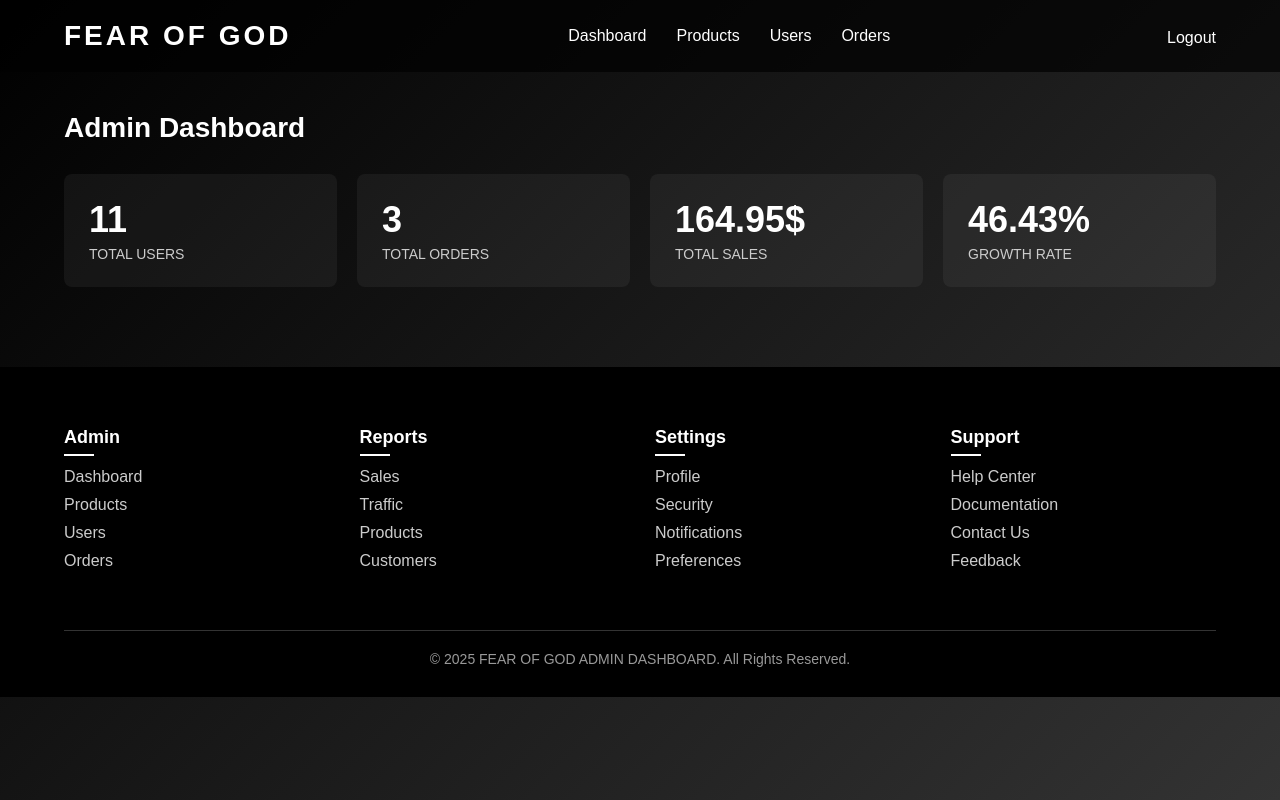
After one commit to WanFengyyds/FinalProject, a PHP site: page /dashboard.php in a window 1280 px wide. The commit adds this page. Run offline with PHP 8.4, Linux system fonts and the light colour scheme; a user stored in the database is signed in; data comes from the database, SQL or seed files in the repository.

Commit message:
Implemented Login, logout and administrator dashboard

```diff
--- /dev/null
+++ b/dashboard.css
@@ -0,0 +1,184 @@
+/* Dashboard Specific Styles */
+.dashboard {
+    padding: 40px 5%;
+}
+
+.dashboard-header {
+    display: flex;
+    justify-content: space-between;
+    align-items: center;
+    margin-bottom: 30px;
+}
+
+.dashboard-title {
+    font-size: 28px;
+    font-weight: 600;
+}
+
+.stats-grid {
+    display: grid;
+    grid-template-columns: repeat(auto-fit, minmax(250px, 1fr));
+    gap: 20px;
+    margin-bottom: 40px;
+}
+
+.stat-card {
+    background-color: rgba(255, 255, 255, 0.05);
+    padding: 25px;
+    border-radius: 8px;
+    transition: transform 0.3s ease;
+}
+
+.stat-card:hover {
+    transform: translateY(-5px);
+}
+
+.stat-value {
+    font-size: 36px;
+    font-weight: 700;
+    margin-bottom: 5px;
+}
+
+.stat-label {
+    font-size: 14px;
+    color: #cccccc;
+}
+
+.content-grid {
+    display: grid;
+    grid-template-columns: repeat(auto-fit, minmax(300px, 1fr));
+    gap: 20px;
+}
+
+.content-card {
+    background-color: rgba(255, 255, 255, 0.05);
+    padding: 25px;
+    border-radius: 8px;
+    margin-bottom: 30px;
+}
+
+.content-card h3 {
+    font-size: 18px;
+    margin-bottom: 20px;
+    padding-bottom: 10px;
+    border-bottom: 1px solid rgba(255, 255, 255, 0.1);
+}
+
+.menu-list {
+    list-style: none;
+}
+
+.menu-list li {
+    padding: 10px 0;
+    border-bottom: 1px solid rgba(255, 255, 255, 0.05);
+}
+
+.menu-list li:last-child {
+    border-bottom: none;
+}
+
+.menu-list a {
+    color: #ffffff;
+    text-decoration: none;
+    transition: color 0.3s ease;
+}
+
+.menu-list a:hover {
+    color: #cccccc;
+}
+
+.user-stats {
+    display: flex;
+    justify-content: space-between;
+    margin-bottom: 15px;
+}
+
+.user-stat {
+    text-align: center;
+}
+
+.user-stat-value {
+    font-size: 24px;
+    font-weight: 600;
+}
+
+.user-stat-label {
+    font-size: 12px;
+    color: #cccccc;
+}
+
+.satisfaction {
+    text-align: center;
+    margin: 20px 0;
+}
+
+.satisfaction-value {
+    font-size: 36px;
+    font-weight: 700;
+    color: #4CAF50;
+}
+
+.comparison {
+    display: flex;
+    justify-content: space-between;
+    font-size: 14px;
+    color: #cccccc;
+}
+
+.browser-stats li {
+    display: flex;
+    justify-content: space-between;
+    padding: 8px 0;
+}
+
+.traffic-stats {
+    margin-top: 20px;
+}
+
+.traffic-stat {
+    display: flex;
+    justify-content: space-between;
+    margin-bottom: 10px;
+}
+
+.traffic-percent {
+    font-weight: 600;
+}
+
+/* Admin-specific footer styles */
+footer .footer-column h4 {
+    color: #ffffff;
+}
+
+footer .footer-column a {
+    color: #cccccc;
+}
+
+footer .footer-column a:hover {
+    color: #ffffff;
+}
+
+/* Responsive adjustments */
+@media (max-width: 768px) {
+    .stats-grid {
+        grid-template-columns: 1fr 1fr;
+    }
+
+    .content-grid {
+        grid-template-columns: 1fr;
+    }
+}
+
+@media (max-width: 480px) {
+    .stats-grid {
+        grid-template-columns: 1fr;
+    }
+
+    .user-stats {
+        flex-direction: column;
+    }
+
+    .user-stat {
+        margin-bottom: 15px;
+    }
+}
--- /dev/null
+++ b/dashboard.php
@@ -0,0 +1,163 @@
+<?php
+session_start();
+
+// Check if user is logged in and is admin
+if (!isset($_SESSION['logged_in']) || $_SESSION['logged_in'] !== true || $_SESSION['role'] !== 'admin') {
+    header("Location: login.php");
+    exit;
+}else {
+    $mysqli = new mysqli('localhost', 'root', '', 'fearofgod');
+
+    if ($mysqli->connect_error) {
+        die("Connection failed: " . $mysqli->connect_error);
+    }
+    // Direct INSERT without hashing
+    $sql = "SELECT COUNT(*) AS user_count FROM users;";
+    $result = $mysqli->query($sql);
+    if ($result->num_rows > 0) {
+        $row = $result->fetch_assoc();
+        $user_count = $row['user_count'];
+    } else {
+        $user_count = 0;
+    }
+
+    $sql = "SELECT COUNT(*) AS order_count FROM orders;";
+
+    $result = $mysqli->query($sql);
+    if ($result->num_rows > 0) {
+        $row = $result->fetch_assoc();
+        $total_orders = $row['order_count'];
+    } else {
+        $total_orders = 0;
+    }
+
+    $sql = 'SELECT SUM(total_amount) AS orders_sum FROM orders;';
+    $result = $mysqli->query($sql);
+    if ($result->num_rows > 0) {
+        $row = $result->fetch_assoc();
+        $orders_sum = $row['orders_sum'];
+    } else {
+        $orders_sum = 0;
+    }
+
+
+    $mysqli->close();
+}
+?>
+
+<!DOCTYPE html>
+<html lang="en">
+<head>
+    <meta charset="UTF-8">
+    <meta name="viewport" content="width=device-width, initial-scale=1.0">
+    <title>Admin Dashboard - Fear of God</title>
+    <link rel="stylesheet" href="style.css">
+    <link rel="stylesheet" href="dashboard.css">
+</head>
+<body>
+    <!-- Navigation -->
+    <nav>
+        <div class="logo">
+            <a href="home.php">FEAR OF GOD</a>
+        </div>
+        <ul class="nav-links">
+            <li><a href="dashboard.php">Dashboard</a></li>
+            <li><a href="products.php">Products</a></li>
+            <li><a href="users.php">Users</a></li>
+            <li><a href="orders.php">Orders</a></li>
+        </ul>
+        <div class="login-icon">
+            <a href="logout.php">Logout</a>
+        </div>
+    </nav>
+
+    <?php
+
+    ?>
+    <!-- Dashboard Content -->
+    <section class="dashboard">
+        <div class="dashboard-header">
+            <h1 class="dashboard-title">Admin Dashboard</h1>
+        </div>
+
+        <!-- Stats Cards -->
+        <div class="stats-grid">
+            <div class="stat-card">
+                <?php
+                    echo "<div class='stat-value'>$user_count</div>";
+                    echo "<div class='stat-label'>TOTAL USERS</div>";
+                ?>
+
+            </div>
+
+            <div class="stat-card">
+                <?php
+                    echo "<div class='stat-value'>$total_orders</div>";
+                    echo "<div class='stat-label'>TOTAL ORDERS</div>";
+                ?>
+            </div>
+
+            <div class="stat-card">
+                <?php
+                    echo "<div class='stat-value'>$orders_sum$</div>";
+                    echo "<div class='stat-label'>TOTAL SALES</div>";
+                ?>
+
+            </div>
+
+            <div class="stat-card">
+                <div class="stat-value">46.43%</div>
+                <div class="stat-label">GROWTH RATE</div>
+            </div>
+        </div>
+
+        <!-- Main Content Grid -->
+
+    </section>
+
+    <!-- Footer -->
+    <footer>
+        <div class="footer-grid">
+            <div class="footer-column">
+                <h4>Admin</h4>
+                <ul>
+                    <li><a href="dashboard.php">Dashboard</a></li>
+                    <li><a href="products.php">Products</a></li>
+                    <li><a href="users.php">Users</a></li>
+                    <li><a href="orders.php">Orders</a></li>
+                </ul>
+            </div>
+            <div class="footer-column">
+                <h4>Reports</h4>
+                <ul>
+                    <li><a href="#">Sales</a></li>
+                    <li><a href="#">Traffic</a></li>
+                    <li><a href="#">Products</a></li>
+                    <li><a href="#">Customers</a></li>
+                </ul>
+            </div>
+            <div class="footer-column">
+                <h4>Settings</h4>
+                <ul>
+                    <li><a href="#">Profile</a></li>
+                    <li><a href="#">Security</a></li>
+                    <li><a href="#">Notifications</a></li>
+                    <li><a href="#">Preferences</a></li>
+                </ul>
+            </div>
+            <div class="footer-column">
+                <h4>Support</h4>
+                <ul>
+                    <li><a href="#">Help Center</a></li>
+                    <li><a href="#">Documentation</a></li>
+                    <li><a href="#">Contact Us</a></li>
+                    <li><a href="#">Feedback</a></li>
+                </ul>
+            </div>
+        </div>
+        <div class="copyright">
+            <p>© 2025 FEAR OF GOD ADMIN DASHBOARD. All Rights Reserved.</p>
+        </div>
+    </footer>
+</body>
+</html>
--- a/style.css
+++ b/style.css
@@ -616,6 +616,11 @@
     color: #e6e6e6;
 }
 
+/* Dashboard Section*/
+
+
+
+
     /* Responsive Design on home page */
     @media (max-width: 768px) {
         .nav-links {
```
Also changed, not shown: home.php (+19 -1 lines), login.php (renamed from login.html, +38 -4 lines), logout.php (added, +13 -0 lines), register.php (+5 -5 lines).
